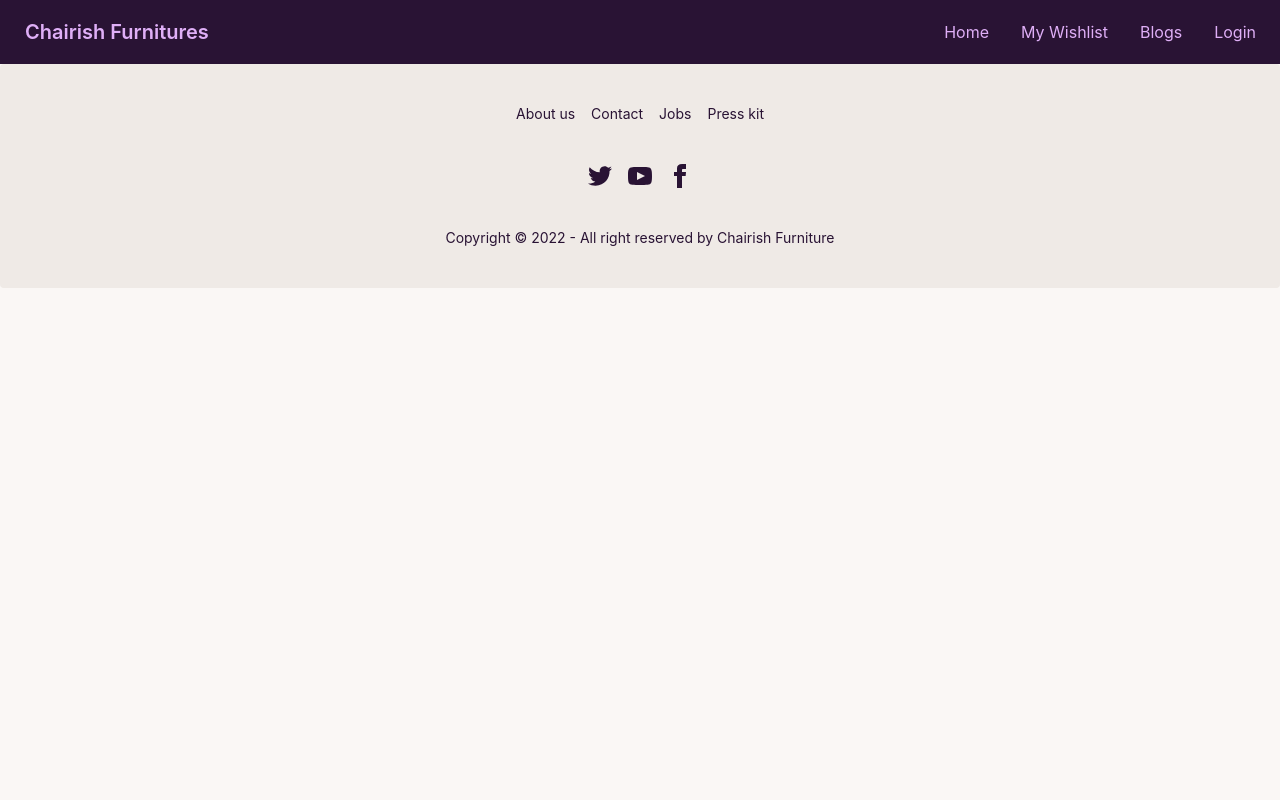
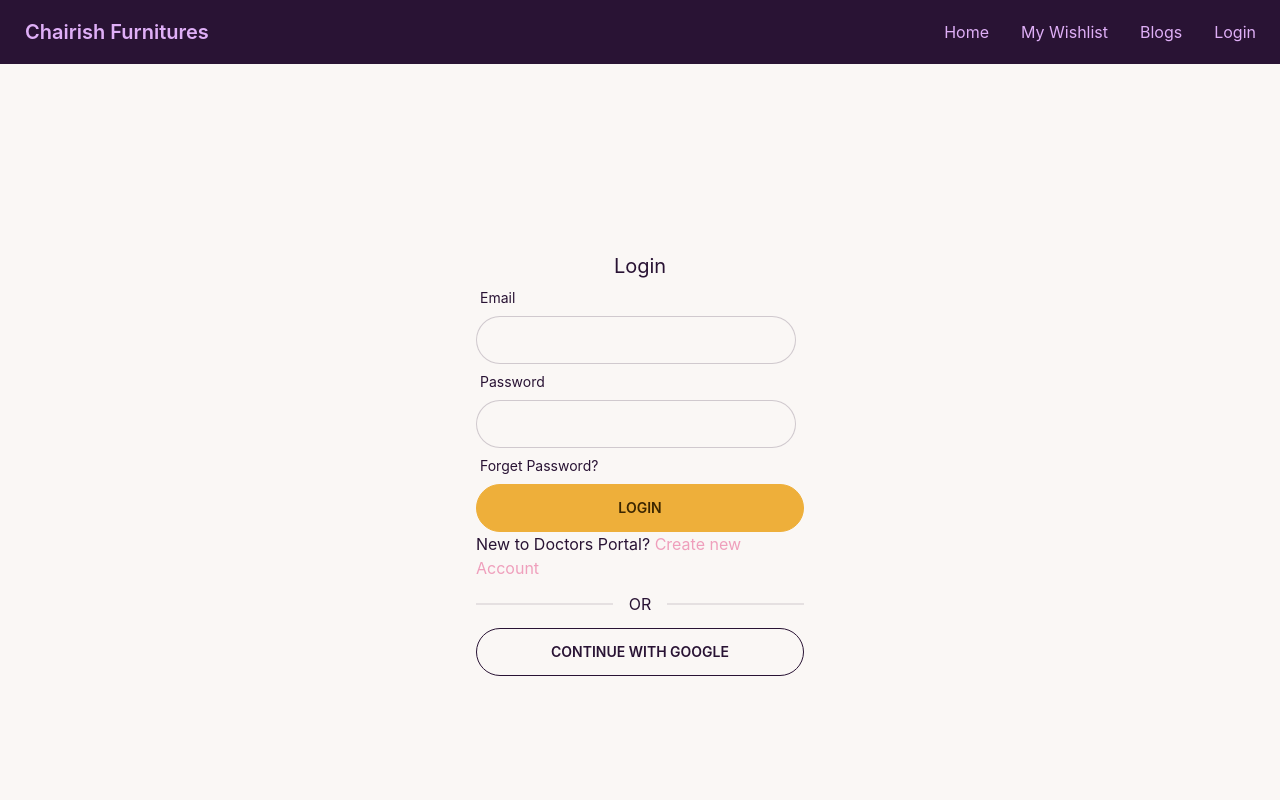
Before and after one commit to Sanzida-Alam-Sinthia/chairish-furniture-client-repo, a React (Create React App) app: page /login in a window 1280 px wide. Shown: the top 800 px of the page. Built offline with nearby package versions, Linux system fonts and the light colour scheme; no server answers.

Commit message:
commited login

```diff
--- a/package.json
+++ b/package.json
@@ -7,6 +7,7 @@
     "@testing-library/react": "^13.4.0",
     "@testing-library/user-event": "^13.5.0",
     "daisyui": "^2.42.1",
+    "firebase": "^9.14.0",
     "react": "^18.2.0",
     "react-dom": "^18.2.0",
     "react-hook-form": "^7.39.5",
--- a/public/catagories.json
+++ b/public/catagories.json
@@ -7,6 +7,7 @@
         "years_used": 5,
         "location": "Biden Pledges Nearly $3 Billion To Ukraine In Largest U.S. Military Aid Package Yet",
         "sellers_name": "Jimmy Dane",
+        "isVerified": false,
         "posted_date": "2022-08-24 17:27:34",
         "img": "https://images.unsplash.com/photo-1633332755192-727a05c4013d?ixlib=rb-1.2.1&ixid=MnwxMjA3fDB8MHxzZWFyY2h8MXx8dXNlcnxlbnwwfHwwfHw%3D&w=1000&q=80",
         "image_url": "https://i.ibb.co/M23fhxm/unsplash-Eh-Tc-C9s-YXsw.png"
@@ -19,6 +20,7 @@
         "years_used": 5,
         "location": "Joe Biden announces $3 billion in Ukraine weapons aid",
         "sellers_name": "system",
+        "isVerified": false,
         "posted_date": "2022-08-24 23:15:00",
         "img": "https://images.unsplash.com/photo-1633332755192-727a05c4013d?ixlib=rb-1.2.1&ixid=MnwxMjA3fDB8MHxzZWFyY2h8MXx8dXNlcnxlbnwwfHwwfHw%3D&w=1000&q=80",
         "image_url": "https://i.ibb.co/T0PnZxD/unsplash-Eh-Tc-C9s-YXsw-8.png"
@@ -31,6 +33,7 @@
         "years_used": 5,
         "location": "Joe Biden announces $3 billion in Ukraine weapons aid",
         "sellers_name": "system",
+        "isVerified": false,
         "posted_date": "2022-08-24 23:15:00",
         "img": "https://images.unsplash.com/photo-1633332755192-727a05c4013d?ixlib=rb-1.2.1&ixid=MnwxMjA3fDB8MHxzZWFyY2h8MXx8dXNlcnxlbnwwfHwwfHw%3D&w=1000&q=80",
         "image_url": "https://i.ibb.co/T0PnZxD/unsplash-Eh-Tc-C9s-YXsw-8.png"
@@ -43,6 +46,7 @@
         "years_used": 5,
         "location": "Tucker Carlson: Putin Winning in Ukraine, Biden Hurting West",
         "sellers_name": null,
+        "isVerified": false,
         "posted_date": "2022-08-30 15:00:04",
         "img": "https://images.unsplash.com/photo-1633332755192-727a05c4013d?ixlib=rb-1.2.1&ixid=MnwxMjA3fDB8MHxzZWFyY2h8MXx8dXNlcnxlbnwwfHwwfHw%3D&w=1000&q=80",
         "image_url": "https://i.ibb.co/BZZ5WKv/unsplash-Eh-Tc-C9s-YXsw-4.png"
@@ -55,6 +59,7 @@
         "years_used": 5,
         "location": "America Imported Over $6 Billion in Goods From Russia Since Ukraine Invasion",
         "sellers_name": "system",
+        "isVerified": false,
         "posted_date": null,
         "img": "https://images.unsplash.com/photo-1633332755192-727a05c4013d?ixlib=rb-1.2.1&ixid=MnwxMjA3fDB8MHxzZWFyY2h8MXx8dXNlcnxlbnwwfHwwfHw%3D&w=1000&q=80",
         "image_url": "https://i.ibb.co/xh57pkr/unsplash-Eh-Tc-C9s-YXsw-1.png"
@@ -67,6 +72,7 @@
         "years_used": 5,
         "location": "9 Things to do in Colorado this Labor Day weekend",
         "sellers_name": "Ukrainska Pravda",
+        "isVerified": false,
         "posted_date": "2022-08-25 18:53:49",
         "img": "https://images.unsplash.com/photo-1633332755192-727a05c4013d?ixlib=rb-1.2.1&ixid=MnwxMjA3fDB8MHxzZWFyY2h8MXx8dXNlcnxlbnwwfHwwfHw%3D&w=1000&q=80",
         "image_url": "https://i.ibb.co/H4p2t3V/unsplash-Eh-Tc-C9s-YXsw-6.png"
--- a/src/Pages/login/Login.js
+++ b/src/Pages/login/Login.js
@@ -1,9 +1,77 @@
-import React from 'react';
+import React, { useContext, useState } from 'react';
+import { Link, useLocation, useNavigate } from 'react-router-dom';
+import { useForm } from 'react-hook-form';
+
+// import useToken from '../hooks/useToken';
+import { AuthContext } from '../../contexts/AuthProvider/AuthProvider';
 
 const Login = () => {
+    const { register, formState: { errors }, handleSubmit } = useForm();
+    const { signIn } = useContext(AuthContext);
+    const [loginError, setLoginError] = useState('');
+    const [loginUserEmail, setLoginUserEmail] = useState('');
+    // const [token] = useToken(loginUserEmail);
+    const location = useLocation();
+    const navigate = useNavigate();
+
+    const from = location.state?.from?.pathname || '/';
+    // if (token) {
+    //     navigate(from, { replace: true });
+    // }
+
+    const handleLogin = data => {
+        console.log(data);
+        setLoginError('');
+        signIn(data.email, data.password)
+            .then(result => {
+                const user = result.user;
+                console.log(user);
+                setLoginUserEmail(data.email);
+
+            })
+            .catch(error => {
+                console.log(error.message)
+                setLoginError(error.message)
+            });
+    }
+
     return (
+
         <div>
-
+            <div className='h-[800px] flex justify-center items-center'>
+                <div className='w-96 p-7'>
+                    <h2 className='text-xl text-center'>Login</h2>
+                    <form onSubmit={handleSubmit(handleLogin)}>
+                        <div className="form-control w-full max-w-xs">
+                            <label className="label"> <span className="label-text">Email</span></label>
+                            <input type="text"
+                                {...register("email", {
+                                    required: "Email Address is required"
+                                })}
+                                className="input input-bordered w-full max-w-xs" />
+                            {errors.email && <p className='text-red-600'>{errors.email?.message}</p>}
+                        </div>
+                        <div className="form-control w-full max-w-xs">
+                            <label className="label"> <span className="label-text">Password</span></label>
+                            <input type="password"
+                                {...register("password", {
+                                    required: "Password is required",
+                                    minLength: { value: 6, message: 'Password must be 6 characters or longer' }
+                                })}
+                                className="input input-bordered w-full max-w-xs" />
+                            <label className="label"> <span className="label-text">Forget Password?</span></label>
+                            {errors.password && <p className='text-red-600'>{errors.password?.message}</p>}
+                        </div>
+                        <input className='btn btn-accent w-full' value="Login" type="submit" />
+                        <div>
+                            {loginError && <p className='text-red-600'>{loginError}</p>}
+                        </div>
+                    </form>
+                    <p>New to Doctors Portal? <Link className='text-secondary' to="/signup">Create new Account</Link></p>
+                    <div className="divider">OR</div>
+                    <button className='btn btn-outline w-full'>CONTINUE WITH GOOGLE</button>
+                </div>
+            </div>
         </div>
     );
 };
--- /dev/null
+++ b/src/contexts/AuthProvider/AuthProvider.js
@@ -0,0 +1,51 @@
+import React, { createContext, useEffect, useState } from 'react';
+import app from '../../firebase/firebase.config';
+import { createUserWithEmailAndPassword, getAuth, onAuthStateChanged, signInWithEmailAndPassword, signOut, updateProfile } from 'firebase/auth';
+
+export const AuthContext = createContext();
+const auth = getAuth(app)
+
+const AuthProvider = ({ children }) => {
+    const [user, setUser] = useState(null)
+    const [loading, setLoading] = useState(true);
+
+    const createUser = (email, password) => {
+        setLoading(true);
+        return createUserWithEmailAndPassword(auth, email, password)
+    }
+    const signIn = (email, password) => {
+        setLoading(true);
+        return signInWithEmailAndPassword(auth, email, password)
+    }
+    const logOut = () => {
+        setLoading(true);
+        return signOut(auth)
+    }
+    const updateUser = (userInfo) => {
+        return updateProfile(auth.currentUser, userInfo)
+    }
+    const authInfo = {
+        createUser,
+        signIn,
+        user,
+        logOut,
+        updateUser,
+        loading
+    }
+    useEffect(() => {
+        const unsubscribe = onAuthStateChanged(auth, currentUser => {
+            console.log('user is observing')
+            setUser(currentUser)
+            setLoading(false);
+        })
+        return () => unsubscribe()
+    }, [])
+
+    return (
+        <AuthContext.Provider value={authInfo}>
+            {children}
+        </AuthContext.Provider>
+    );
+};
+
+export default AuthProvider;
--- /dev/null
+++ b/src/firebase/firebase.config.js
@@ -0,0 +1,18 @@
+// Import the functions you need from the SDKs you need
+import { initializeApp } from "firebase/app";
+// TODO: Add SDKs for Firebase products that you want to use
+// https://firebase.google.com/docs/web/setup#available-libraries
+
+// Your web app's Firebase configuration
+const firebaseConfig = {
+    apiKey: "AIzaSyB6ehnCkVdnDHw6QMZeXbP3M0-Lt79gw9w",
+    authDomain: "resell-assignment-client.firebaseapp.com",
+    projectId: "resell-assignment-client",
+    storageBucket: "resell-assignment-client.appspot.com",
+    messagingSenderId: "254389184429",
+    appId: "1:254389184429:web:6c6e637e0994a9656ba324"
+};
+
+// Initialize Firebase
+const app = initializeApp(firebaseConfig);
+export default app;
--- a/src/index.js
+++ b/src/index.js
@@ -3,11 +3,14 @@ import ReactDOM from 'react-dom/client';
 import './index.css';
 import App from './App';
 import reportWebVitals from './reportWebVitals';
+import AuthProvider from './contexts/AuthProvider/AuthProvider';
 
 const root = ReactDOM.createRoot(document.getElementById('root'));
 root.render(
   <React.StrictMode>
-    <App />
+    <AuthProvider>
+      <App />
+    </AuthProvider>
   </React.StrictMode>
 );
 
```
Also changed, not shown: 1 other file (tests, documents, lock files or other folders).
